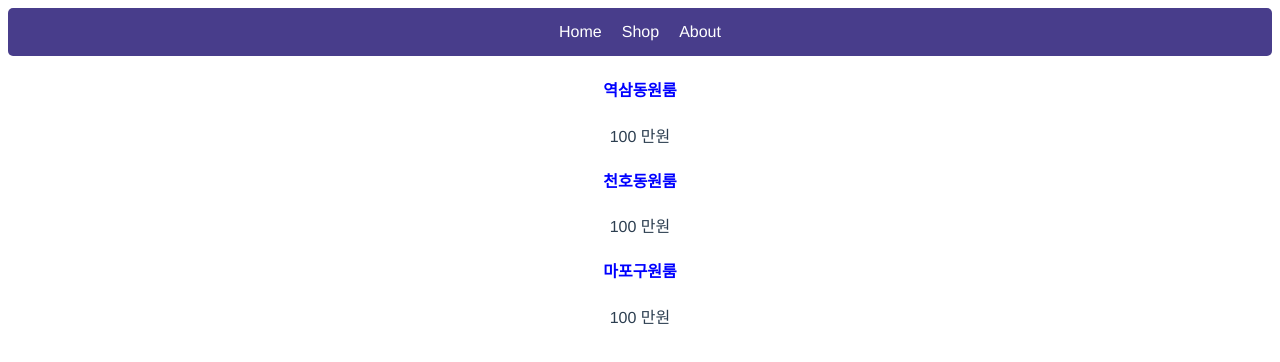
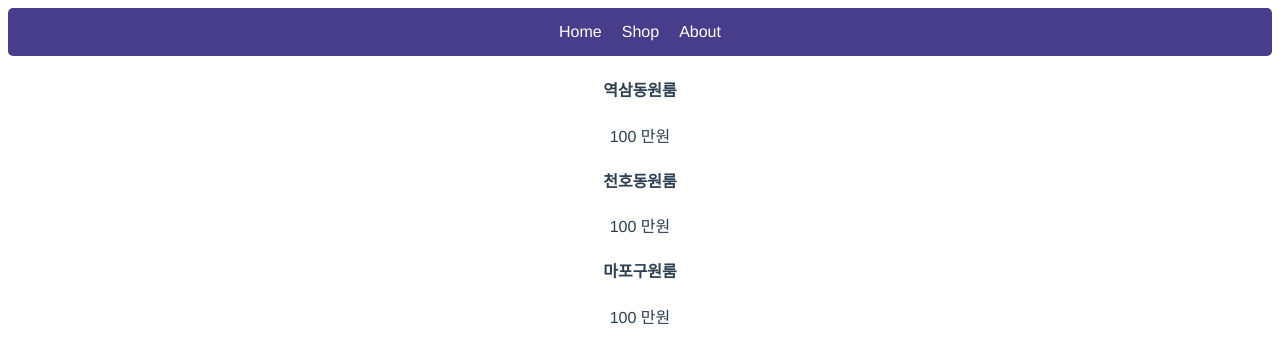
Before and after one commit to LeeJaeEun0/vue-study, a Vue app: page / in a window 1280 px wide. Shown: the top 362 px of the page. Built offline with nearby package versions, Linux system fonts and the light colour scheme.

Commit message:
v-for 과제 2

```diff
--- a/src/App.vue
+++ b/src/App.vue
@@ -3,8 +3,9 @@
       <a v-for="i in menu" :key="i">{{i}}</a>
     </div>
 
-  <div  v-for="i in products" :key="i" >
-    <h4 :style="스타일">{{i}}</h4>
+  <div  v-for="(a,i) in products" :key="i" >
+    <h4>{{products[i]}}</h4>
+    <!-- <h4>{{a}}</h4> -->
     <p>100 만원</p>
   </div>
 
@@ -17,7 +18,6 @@ export default {
   name: 'App',
   data(){
     return {
-      스타일: "color:blue",
       menu : ['Home', 'Shop', 'About'],
       products : ['역삼동원룸', '천호동원룸', '마포구원룸'],
     }
```
